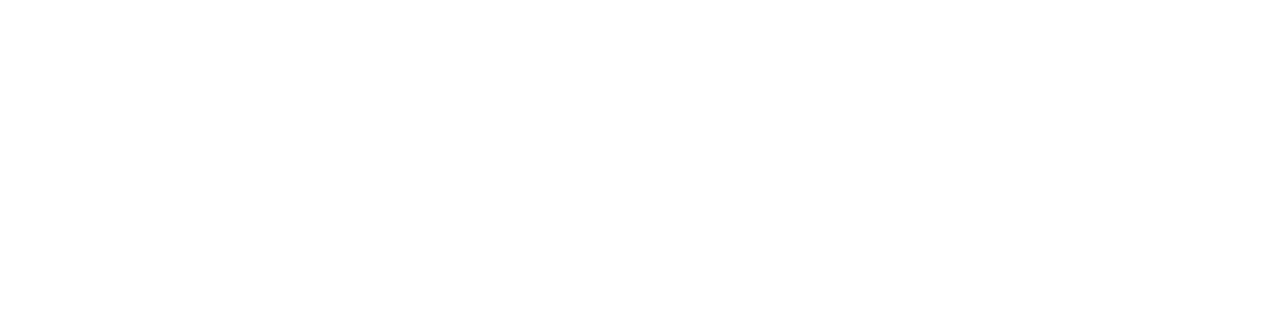
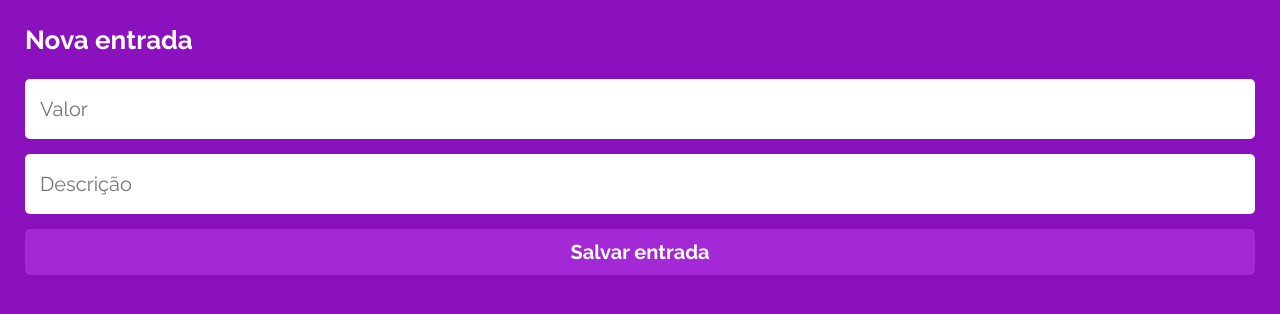
Before and after one commit to DanielThiessen25/mywallet, a React (Create React App) app: page /nova-entrada in a window 1280 px wide. Shown: the top 314 px of the page. Built offline with nearby package versions, Linux system fonts and the light colour scheme; a web font is replaced by a local one.

Commit message:
Implementei layout de adicionar entradas e saidas

```diff
--- /dev/null
+++ b/src/Components/AddIn.js
@@ -0,0 +1,86 @@
+import Screen from "./Screen";
+import { useState } from 'react';
+import styled from 'styled-components';
+
+export default function AddIn() {
+    const [amount, setAmount] = useState('');
+    const [description, setDescription] = useState('');
+
+    return (
+
+        <Screen>
+            <Heading>
+                Nova entrada
+            </Heading>
+            <InputArea>
+                <input placeholder="Valor" required type="text" value={amount} onChange={e => setAmount(e.target.value)} />
+                <input placeholder="Descrição" required type="text" value={description} onChange={e => setDescription(e.target.value)} />
+                <button>Salvar entrada</button>
+            </InputArea>
+            <Fill></Fill>
+        </Screen>
+    );
+}
+
+const Heading = styled.div`
+    width: 100%;
+    height: 32px;
+    display: flex;
+    flex-direction: row;
+    align-items: center;
+    justify-content: space-between;
+    font-family: 'Raleway', sans-serif;
+    font-style: normal;
+    font-weight: bold;
+    font-size: 26px;
+    line-height: 31px;
+    color: #FFFFFF;
+    margin-bottom: 23px;
+`;
+
+const InputArea = styled.div`
+    width: 100%;
+    display: flex;
+    flex-direction: column;
+    align-items: center;
+    font-family: 'Raleway', sans-serif;
+    font-style: normal;
+    font-weight: bold;
+    font-size: 15px;
+    line-height: 18px;
+    color: #FFFFFF;
+
+    input{
+        width: 100%;
+        height: 60px;
+        border: none;
+        padding: 18px 0 18px 15px;
+        font-family: 'Raleway', sans-serif;
+        font-style: normal;
+        font-weight: normal;
+        font-size: 20px;
+        line-height: 23px;
+        color: #000000;
+        margin-bottom: 15px;
+        border-radius: 5px;
+    }
+    button{
+        width: 100%;
+        height: 46px;
+        background: #A328D6;
+        border-radius: 5px;
+        border: none;
+        font-family: 'Raleway', sans-serif;
+        font-style: normal;
+        font-weight: bold;
+        font-size: 20px;
+        line-height: 23px;
+        color: #FFFFFF;
+        margin-bottom: 36px;
+    }
+`;
+
+const Fill = styled.div`
+    width: 100%;
+    height: 100%;
+`;
--- /dev/null
+++ b/src/Components/AddOut.js
@@ -0,0 +1,86 @@
+import Screen from "./Screen";
+import { useState } from 'react';
+import styled from 'styled-components';
+
+export default function AddOut() {
+    const [amount, setAmount] = useState('');
+    const [description, setDescription] = useState('');
+
+    return (
+
+        <Screen>
+            <Heading>
+                Nova saída
+            </Heading>
+            <InputArea>
+                <input placeholder="Valor" required type="text" value={amount} onChange={e => setAmount(e.target.value)} />
+                <input placeholder="Descrição" required type="text" value={description} onChange={e => setDescription(e.target.value)} />
+                <button>Salvar saída</button>
+            </InputArea>
+            <Fill></Fill>
+        </Screen>
+    );
+}
+
+const Heading = styled.div`
+    width: 100%;
+    height: 32px;
+    display: flex;
+    flex-direction: row;
+    align-items: center;
+    justify-content: space-between;
+    font-family: 'Raleway', sans-serif;
+    font-style: normal;
+    font-weight: bold;
+    font-size: 26px;
+    line-height: 31px;
+    color: #FFFFFF;
+    margin-bottom: 23px;
+`;
+
+const InputArea = styled.div`
+    width: 100%;
+    display: flex;
+    flex-direction: column;
+    align-items: center;
+    font-family: 'Raleway', sans-serif;
+    font-style: normal;
+    font-weight: bold;
+    font-size: 15px;
+    line-height: 18px;
+    color: #FFFFFF;
+
+    input{
+        width: 100%;
+        height: 60px;
+        border: none;
+        padding: 18px 0 18px 15px;
+        font-family: 'Raleway', sans-serif;
+        font-style: normal;
+        font-weight: normal;
+        font-size: 20px;
+        line-height: 23px;
+        color: #000000;
+        margin-bottom: 15px;
+        border-radius: 5px;
+    }
+    button{
+        width: 100%;
+        height: 46px;
+        background: #A328D6;
+        border-radius: 5px;
+        border: none;
+        font-family: 'Raleway', sans-serif;
+        font-style: normal;
+        font-weight: bold;
+        font-size: 20px;
+        line-height: 23px;
+        color: #FFFFFF;
+        margin-bottom: 36px;
+    }
+`;
+
+const Fill = styled.div`
+    width: 100%;
+    height: 100%;
+`;
--- a/src/Components/App.js
+++ b/src/Components/App.js
@@ -3,6 +3,8 @@
 import Login from './Login';
 import SignUp from './SignUp';
 import Welcome from './Welcome';
+import AddIn from "./AddIn";
+import AddOut from "./AddOut";
 
 export default function App() {
     return (
@@ -11,6 +13,8 @@
                     <Route path="/" exact={true} component={Login} />
                     <Route path="/sign-up" exact={true} component={SignUp} />
                     <Route path="/welcome" exact={true} component={Welcome} />
+                    <Route path="/nova-entrada" exact={true} component={AddIn} />
+                    <Route path="/nova-saida" exact={true} component={AddOut} />
             </Switch>
         </BrowserRouter>
 
```
